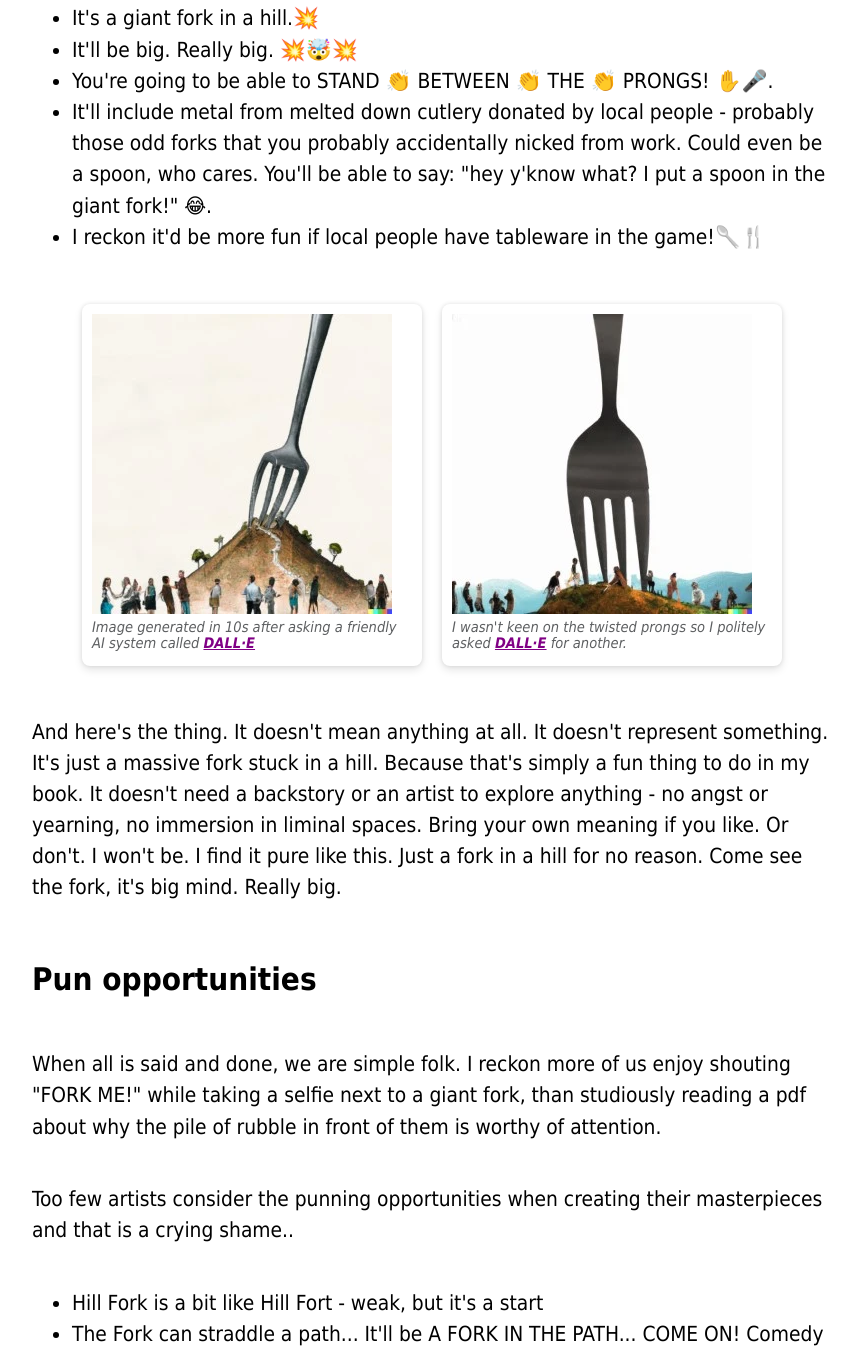
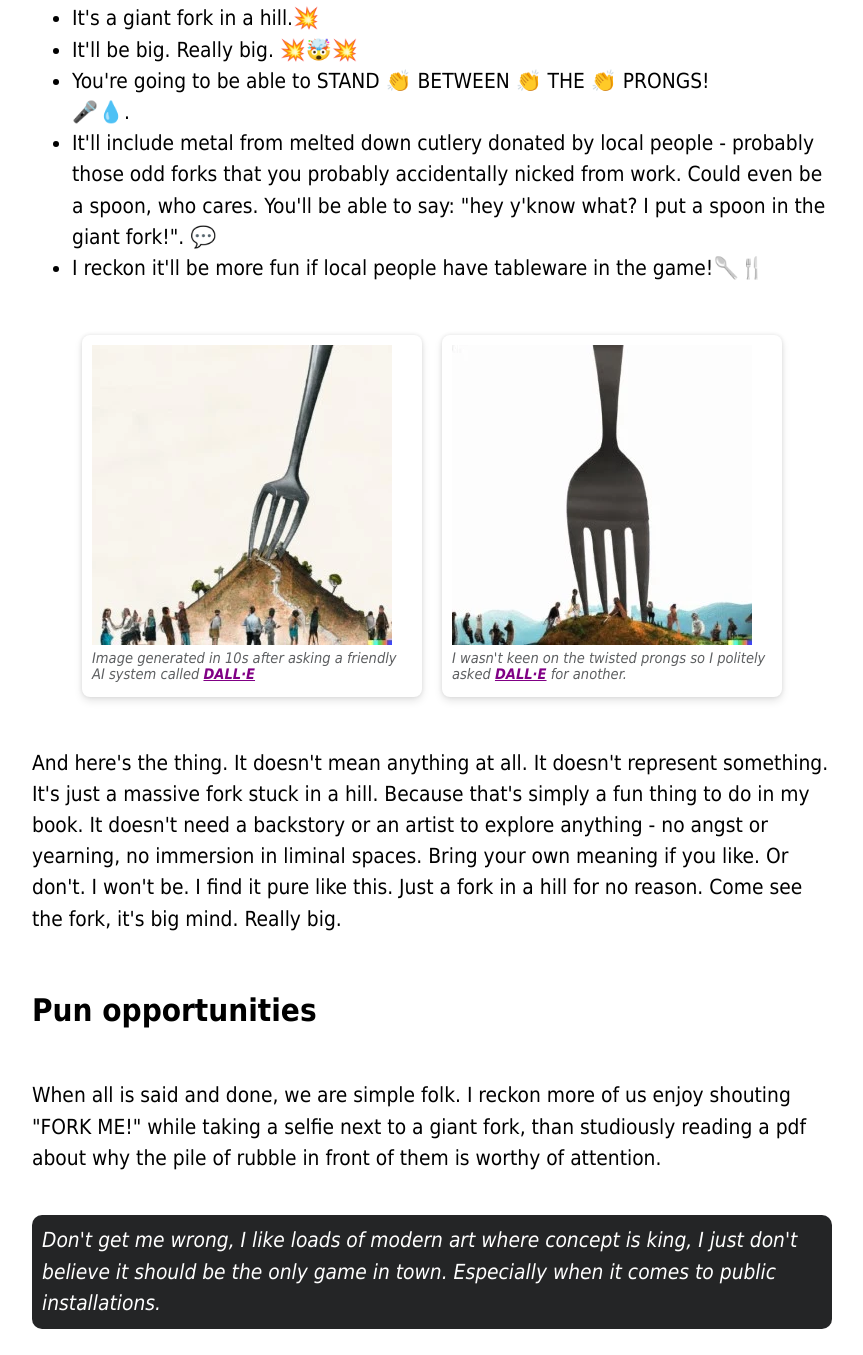
Before and after one commit to chrisdennett/fork-in-hill, a plain HTML site: page index.html in a window 1280 px wide. Shown: the part 1016-2371 px from the top of the page, without its empty margins (208-1071 px from the left). Drawn offline with Linux system fonts and the light colour scheme.

Commit message:
Holly's corrections

```diff
--- a/index.html
+++ b/index.html
@@ -98,6 +98,14 @@
       line-height: 1.1em;
     }
 
+    .highlightBox {
+      background-color: #242526;
+      color: white;
+      padding: 10px;
+      border-radius: 10px;
+      font-style: italic;
+    }
+
     footer {
       margin-top: 40px;
       background-color: #242526;
@@ -154,7 +162,7 @@
       attractions in the US. <span class="aside">(E.g. Gnome Chomsky in New York - the world's 2nd or 3rd Largest
         Gnome)</span></p>
 
-    <p>If that last sentence didn't spark a bit a of joy, maybe best not to read on. 😉</p>
+    <p>If that last sentence didn't spark a bit a of joy, maybe best not to read on.</p>
 
 
     <h2>
@@ -168,12 +176,12 @@
         It'll be big. Really big. 💥🤯💥
       </li>
       <li>
-        You're going to be able to STAND 👏 BETWEEN 👏 THE 👏 PRONGS! ✋🎤.
+        You're going to be able to STAND 👏 BETWEEN 👏 THE 👏 PRONGS! <br>🎤💧.
       </li>
       <li> It'll include metal from melted down cutlery donated by local people - probably
         those odd forks that you probably accidentally nicked from work. Could
-        even be a spoon, who cares. You'll be able to say: "hey y'know what? I put a spoon in the giant fork!" 😂. </li>
-      <li>I reckon it'd be more fun if local people have tableware in the
+        even be a spoon, who cares. You'll be able to say: "hey y'know what? I put a spoon in the giant fork!". 💬</li>
+      <li>I reckon it'll be more fun if local people have tableware in the
         game!🥄🍴</li>
     </ul>
     <div class="gallery">
@@ -207,6 +215,8 @@
     <p>When all is said and done, we are simple folk. I reckon more of us enjoy shouting "FORK ME!" while taking a
       selfie next to a giant fork, than studiously reading a pdf about why the pile of rubble in front of them is worthy
       of attention.</p>
+    <p class="highlightBox">Don't get me wrong, I like loads of modern art where concept is king, I just don't believe
+      it should be the only game in town. Especially when it comes to public installations.</p>
     <p>Too few artists consider the punning opportunities when creating their masterpieces and that is a crying shame..
     </p>
     <ul>
@@ -221,7 +231,8 @@
       Rituals
     </h2>
     <p>
-      Giant foodstuffs could be place upon the prongs at different times of the year to invent new rituals - the dancing
+      Giant foodstuffs could be placed upon the prongs at different times of the year to invent new rituals - the
+      dancing
       of the peas, the loading of the sausage, sweetcorn sonnets.
     </p>
 
```
